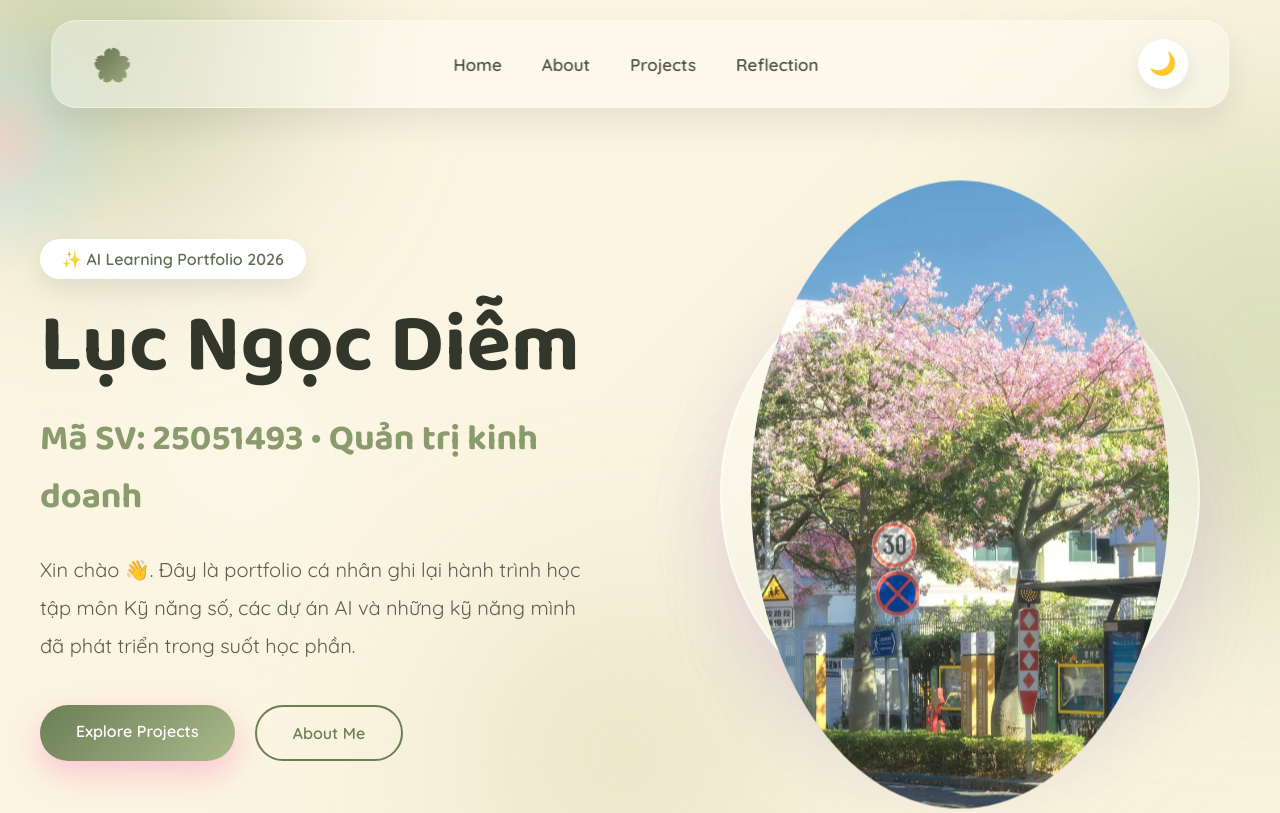
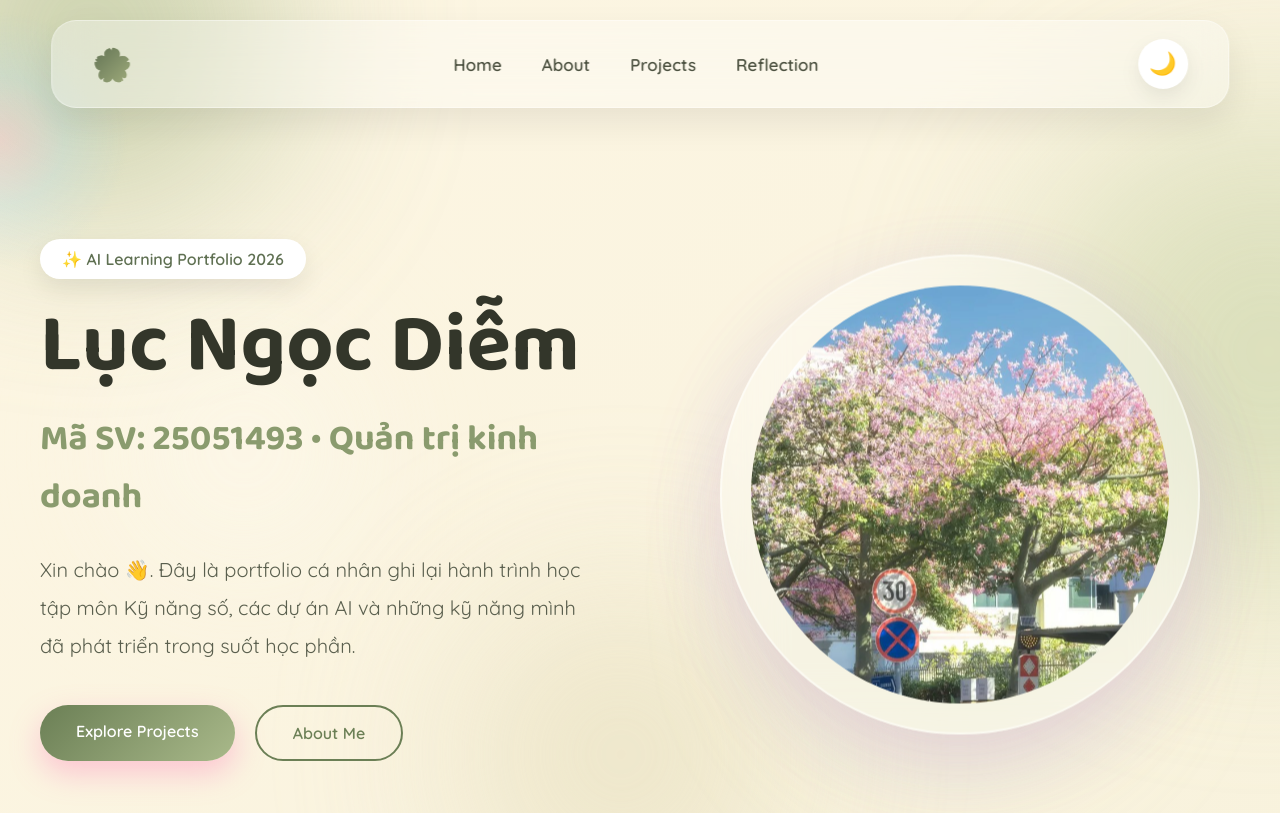
Before and after one commit to pv7c2v7fws-bit/portfolio.2026.vnu.ueb-, a plain HTML site: page index.html in a window 1280 px wide. Shown: the top 813 px of the page. Drawn offline with Linux system fonts and the light colour scheme.

Commit message:
commit message

```diff
--- a/index.html
+++ b/index.html
@@ -136,7 +136,7 @@ href="https://cdnjs.cloudflare.com/ajax/libs/font-awesome/6.5.2/css/all.min.css"
 
         <div class="glass-circle">
 
-            <img src="assets/images/avatar.png" alt="Avatar">
+            <img src="assets/images/avatar.jpg" alt="Avatar">
 
         </div>
 
```
Also changed, not shown: assets/images/avatar.jpg (added).
